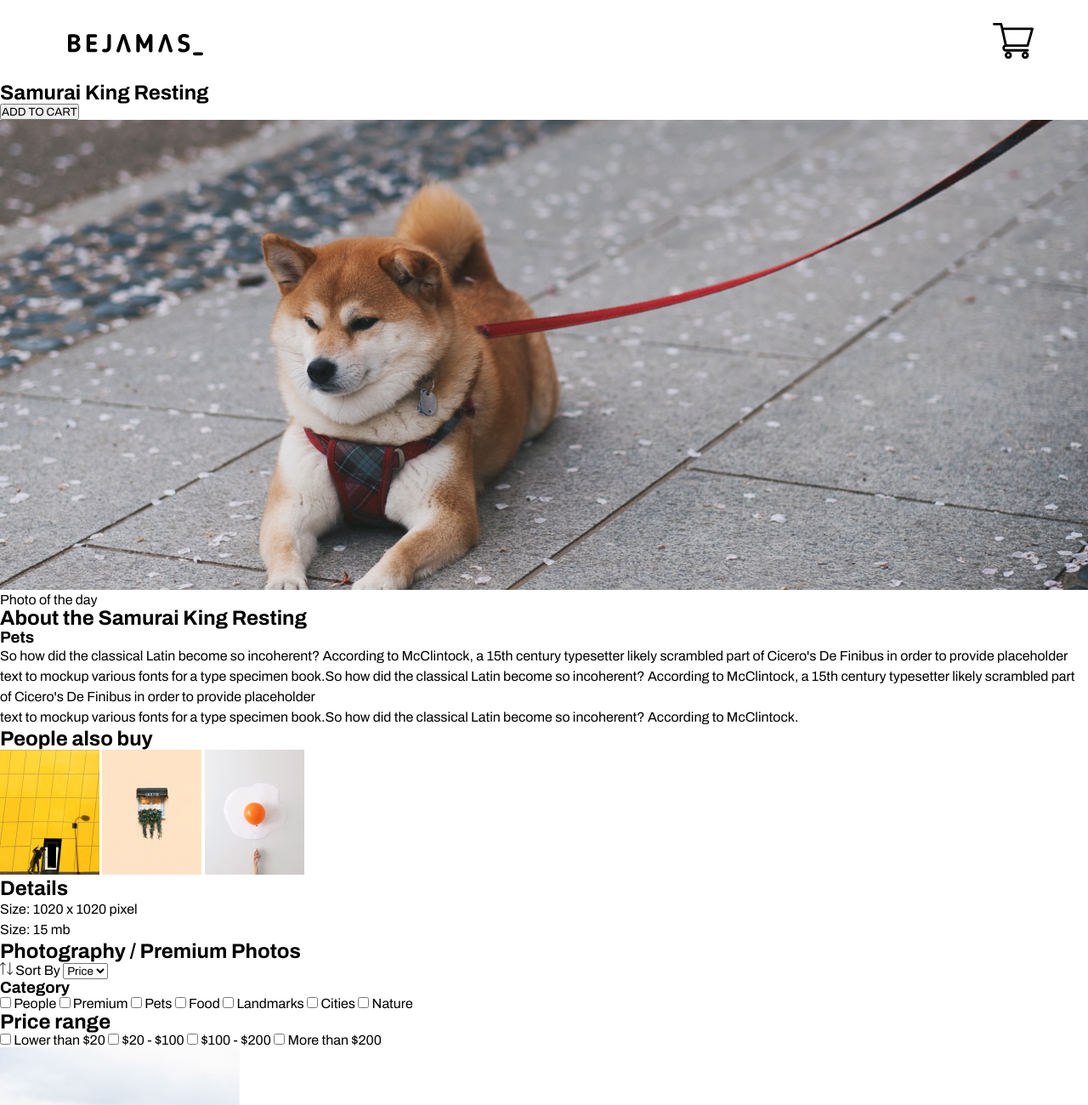
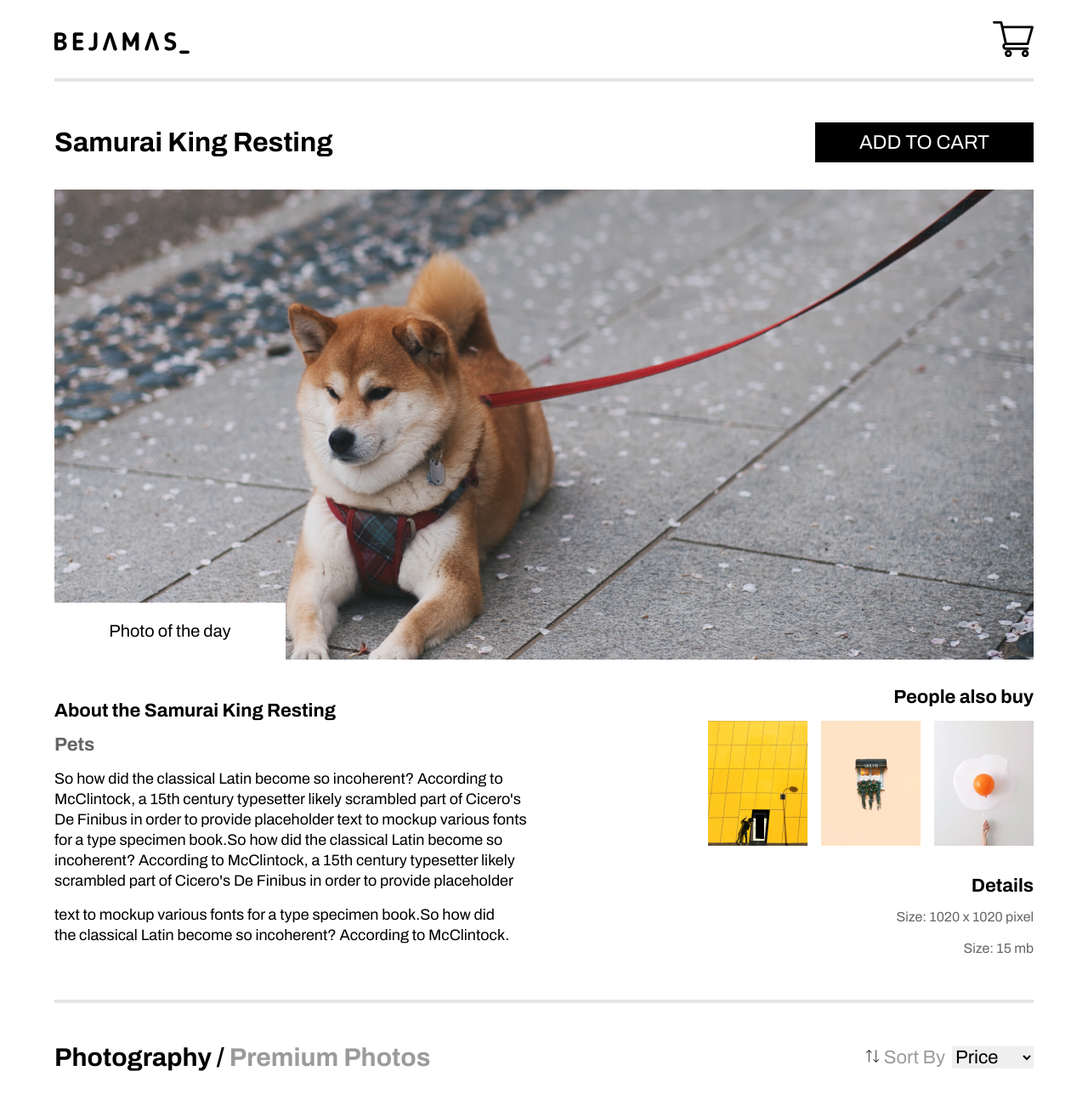
Before and after one commit to Stan015/bejamas_, a plain HTML site: page index.html in a window 1280 px wide. Shown: the top 1300 px of the page at 85% size. Drawn offline with Linux system fonts and the light colour scheme.

Commit message:
new commit

```diff
--- a/index.html
+++ b/index.html
@@ -30,12 +30,12 @@
     </header>
 
     <main>
-        <section class="container">
+        <section class="container1_sections">
             <h1>Samurai King Resting</h1>
             <button type="button" class="add_to_cart">ADD TO CART</button>
 
-            <figure class="photo_of_the_day">
-                <img src="images/dog.png" alt="a dog sitting on the floor" />
+            <figure>
+                <img src="images/dog.png" alt="a dog sitting on the floor" class="photo_of_the_day" />
                 <figcaption>Photo of the day</figcaption>
             </figure>
 
@@ -63,12 +63,12 @@
             </div>
         </section>
 
-        <section class="photography">
+        <section class="photography_section">
             <div class="first_child">
                 <h2>Photography / <span class="current_photo_type">Premium Photos</span></h2>
 
                 <div class="sort">
-                    <label for="sort_by"><img src="icons/sort.svg" alt="sort icon" /> Sort By</label>
+                    <label for="sort_by">Sort By</label>
                     <select name="sort_by" id="sort_by">
                         <option value="price">Price</option>
                         <option value="size">Size</option>
--- a/style.css
+++ b/style.css
@@ -41,18 +41,19 @@ button {
 header {
     display: flex;
     width: 90%;
-    height: 6rem;
+    min-height: 6rem;
     margin: 0 5%;
     justify-content: space-between;
     align-items: center;
     gap: 2rem;
     position: relative;
+    border-bottom: 4px solid #E4E4E4;
 }
 
 .logo {
     height: 2rem;
     width: max-content;
-    padding: 0.5rem 1rem;
+    padding: 0.5rem 1rem 0.5rem 0;
 }
 
 /* cart items */
@@ -138,3 +139,184 @@ header {
     background-color: #FFFFFF;
 }
 /*  */
+
+main {
+    display: block;
+    width: 100%;
+}
+
+main .container1_sections {
+    display: grid;
+    grid-template-columns: 1fr 1fr;
+    grid-template-rows: repeat(4, auto);
+    width: 90%;
+    min-height: calc(100svh - 6rem);
+    margin: 0 5%;
+    gap: 2rem;
+    padding: 3rem 0;
+    border-bottom: 4px solid #E4E4E4;
+    align-items: center;
+}
+
+.container1_sections h1 {
+    font-size: 2rem;
+    grid-area: 1 / 1 / 1 / 1;
+}
+
+.container1_sections .add_to_cart {
+    color: #FFFFFF;
+    font-size: 1.4375rem;
+    width: 16.0625rem;
+    height: 2.9375rem;
+    background-color: #000;
+    border: none;
+    grid-area: 1 / 2 / 1 / 3;
+    justify-self: flex-end;
+}
+
+.container1_sections figure {
+    display: block;
+    width: 100%;
+    height: 34.5625rem;
+    grid-area: 2 / 1 / 2 / 3;
+    position: relative;
+}
+
+.container1_sections figure .photo_of_the_day {
+    display: inherit;
+    width: 100%;
+    height: 100%;
+}
+
+.container1_sections figure figcaption {
+    width: 17rem;
+    line-height: 4.1875rem;
+    background-color: #FFFFFF;
+    font-size: 1.25rem;
+    position: absolute;
+    bottom: 0;
+    left: 0;
+    text-align: center;
+}
+
+.container1_sections .about_photo {
+    display: flex;
+    flex-direction: column;
+    gap: 1rem;
+    width: 100%;
+    grid-area: 3 / 1 / 5 / 1;
+}
+
+.about_photo h2 {
+    font-size: 1.375rem;
+}
+
+.about_photo h3 {
+    font-size: 1.375rem;
+    color: #656565;
+}
+
+.about_photo p {
+    font-size: 1.125rem;
+    text-wrap: balance;
+}
+
+.container1_sections .people_also_buy {
+    grid-area: 3 / 2 / 3 / 3;
+    display: inherit;
+    width: 100%;
+    gap: 1rem;
+}
+
+.people_also_buy h2 {
+    font-size: 1.375rem;
+    text-align: end;
+}
+
+.people_also_buy div {
+    display: flex;
+    gap: 1rem;
+    justify-content: flex-end;
+}
+
+.people_also_buy div img {
+    width: 7.3125rem;
+    height: 9.1875rem;
+}
+
+.container1_sections .photo_details {
+    grid-area: 4 / 2 / 4 / 3;
+    width: 100%;
+    display: inherit;
+    gap: 0.8rem;
+}
+
+.photo_details h2 {
+    font-size: 1.375rem;
+    text-align: end;
+}
+
+.photo_details p {
+    font-size: 1rem;
+    text-align: end;
+    color: #656565;
+}
+
+main .photography_section {
+    display: block;
+    width: 90%;
+    margin: 0 5%;
+    padding: 3rem 0;
+}
+
+.photography_section .first_child {
+    display: flex;
+    width: 100%;
+    margin-bottom: 3rem;
+    justify-content: space-between;
+    align-items: center;
+}
+
+.photography_section .first_child h2 {
+    font-size: 1.875rem;
+
+    & span {
+        color: #9B9B9B;
+    }
+}
+
+.photography_section .first_child .sort {
+    display: flex;
+    align-items: center;
+    width: max-content;
+}
+
+.photography_section .first_child .sort label {
+    font-size: 1.375rem;
+    color: #9B9B9B;
+    position: relative;
+    margin-right: 0.5rem;
+}
+
+.photography_section .first_child .sort label::before {
+    content: '';
+    width: 1.375rem;;
+    height: 1.375rem;;
+    background-image: url(icons/sort.svg);
+    background-position: center;
+    background-repeat: no-repeat;
+    position: absolute;
+    left: -1.5rem;
+}
+
+.photography_section .first_child .sort select {
+    width: 6rem;
+    line-height: 1.375rem;
+    border: none;
+    font-size: 1.375rem;
+    padding: 0;
+}
+
+.photography_section .second_child {
+    display: flex;
+}
```
